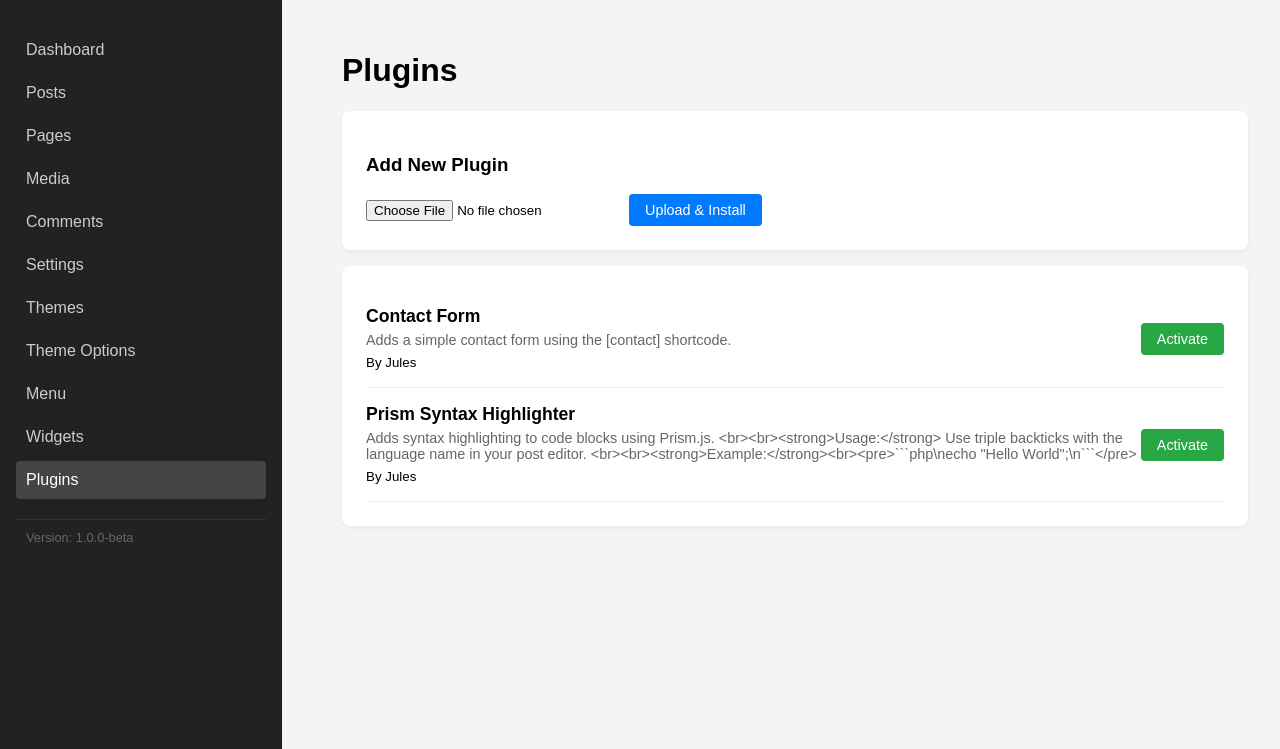
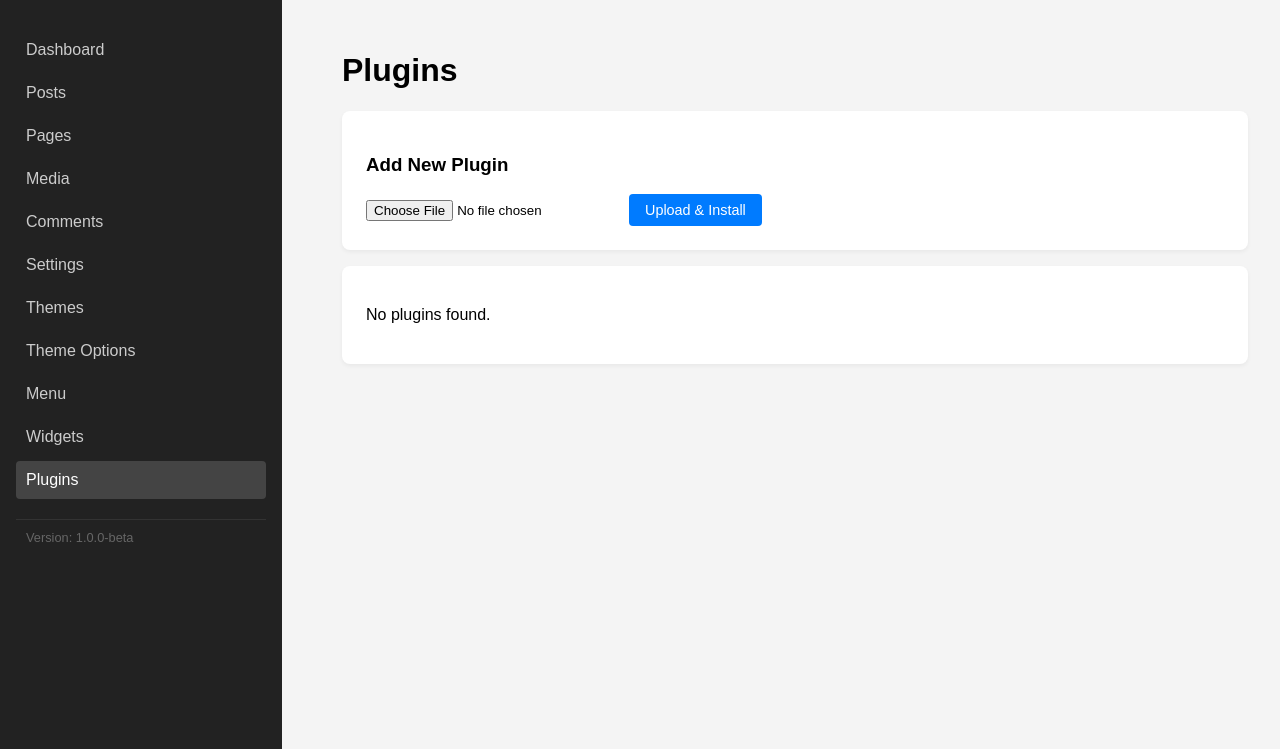
Before and after one commit to Anon011073/anon-blog, a PHP site: page /admin/plugins.php in a window 1280 px wide. Shown: the part 51-800 px from the top of the page. Run offline with PHP 8.4, Linux system fonts and the light colour scheme; the visitor is signed in with stand-in values (Sample User, id 1).

Commit message:
Build lightweight flat-file blogging CMS (AnonBlog)
- Implemented interactive installer and flat-file JSON storage.
- Developed WordPress-inspired admin panel with professional UI.
- Created robust plugin and theme architecture with ZIP upload support.
- Integrated Jodit Rich Text Editor and Prism syntax highlighting.
- Built-in multi-user system (via plugin), backup/restore, and demo content import.
- Developed highly customizable default theme with light/dark mode and Google Fonts.
- Added premium-ready plugins for Caching, Image Gallery (with resizing), and Likes/Dislikes.
- Cleaned up development artifacts for a production-ready fresh install.

Co-authored-by: Anon011073 <209044464+Anon011073@users.noreply.github.com>

````diff
--- a/admin/plugins.php
+++ b/admin/plugins.php
@@ -180,6 +180,9 @@ $enabled_plugins = $config['enabled_plugins'] ?? [];
                             <h3><?php echo htmlspecialchars($data['name'] ?? $name); ?></h3>
                             <p><?php echo htmlspecialchars($data['description'] ?? ''); ?></p>
                             <small>By <?php echo htmlspecialchars($data['author'] ?? 'Unknown'); ?></small>
+                            <?php if ($is_enabled && isset($data['settings_url'])): ?>
+                                <br><a href="<?php echo $data['settings_url']; ?>" style="font-size: 0.8rem; color: #007bff;">Settings</a>
+                            <?php endif; ?>
                             <?php if ($is_enabled && $name === 'anon-users'): ?>
                                 <br><a href="../plugins/anon-users/admin/manage.php" style="font-size: 0.8rem; color: #007bff;">Manage Users & News</a>
                             <?php endif; ?>
--- a/plugins/contact/plugin.php
+++ /dev/null
@@ -1,38 +0,0 @@
-<?php
-return [
-    'name' => 'Contact Form',
-    'description' => 'Adds a simple contact form using the [contact] shortcode.',
-    'version' => '1.0',
-    'author' => 'Jules',
-    'hooks' => [
-        'render_content' => function($content) {
-            if (strpos($content, '[contact]') !== false) {
-                $form = '
-                <div class="contact-form-plugin">
-                    <form method="POST" action="">
-                        <div style="margin-bottom: 15px;">
-                            <label style="display:block;margin-bottom:5px;">Name</label>
-                            <input type="text" name="contact_name" required style="width:100%;padding:10px;border:1px solid #ccc;border-radius:4px;">
-                        </div>
-                        <div style="margin-bottom: 15px;">
-                            <label style="display:block;margin-bottom:5px;">Email</label>
-                            <input type="email" name="contact_email" required style="width:100%;padding:10px;border:1px solid #ccc;border-radius:4px;">
-                        </div>
-                        <div style="margin-bottom: 15px;">
-                            <label style="display:block;margin-bottom:5px;">Message</label>
-                            <textarea name="contact_message" required style="width:100%;padding:10px;border:1px solid #ccc;border-radius:4px;height:150px;"></textarea>
-                        </div>
-                        <button type="submit" class="btn btn-primary">Send Message</button>
-                    </form>
-                </div>';
-
-                if (isset($_SERVER['REQUEST_METHOD']) && $_SERVER['REQUEST_METHOD'] === 'POST' && isset($_POST['contact_message'])) {
-                    $form = '<div style="background:#dff0d8;color:#3c763d;padding:15px;border-radius:4px;margin-bottom:20px;">Thank you! Your message has been sent. (Simulation)</div>' . $form;
-                }
-
-                return str_replace('[contact]', $form, $content);
-            }
-            return $content;
-        }
-    ]
-];
--- a/plugins/prism/plugin.php
+++ /dev/null
@@ -1,45 +0,0 @@
-<?php
-return [
-    'name' => 'Prism Syntax Highlighter',
-    'description' => 'Adds syntax highlighting to code blocks using Prism.js. <br><br><strong>Usage:</strong> Use triple backticks with the language name in your post editor. <br><br><strong>Example:</strong><br><pre>```php\necho "Hello World";\n```</pre>',
-    'version' => '1.4',
-    'author' => 'Jules',
-    'assets' => [
-        'css' => [
-            'https://cdnjs.cloudflare.com/ajax/libs/prism/1.29.0/themes/prism-tomorrow.min.css'
-        ],
-        'js' => [
-            'https://cdnjs.cloudflare.com/ajax/libs/prism/1.29.0/prism.min.js',
-            'https://cdnjs.cloudflare.com/ajax/libs/prism/1.29.0/plugins/autoloader/prism-autoloader.min.js'
-        ]
-    ],
-    'hooks' => [
-        'render_content' => function($content) {
-            // Match potential <pre> wrappers with optional classes, containing backticks
-            // Using &lt; and &gt; because Jodit/Markdown parser might have escaped them
-            $pattern = '/(?:&lt;pre(?:\s+class=["\'](.*?)["\'])?&gt;)?\s*```([a-zA-Z0-9]*)\n?(.*?)\n?```\s*(?:&lt;\/pre&gt;)?/s';
-
-            $content = preg_replace_callback($pattern, function($matches) {
-                $pre_class = $matches[1] ?? '';
-                $md_lang = $matches[2] ?? '';
-                $code = $matches[3];
-
-                $lang = 'plain';
-                if ($md_lang) {
-                    $lang = $md_lang;
-                } elseif ($pre_class && preg_match('/language-([a-zA-Z0-9]+)/', $pre_class, $m)) {
-                    $lang = $m[1];
-                }
-
-                // Clean up Jodit artifacts inside code
-                $code = str_replace(['<br>', '<br />', '&nbsp;'], ["\n", "\n", ' '], $code);
-                $code = strip_tags($code);
-                $code = htmlspecialchars_decode($code);
-
-                return '<pre><code class="language-'.$lang.'">'.htmlspecialchars($code).'</code></pre>';
-            }, $content);
-
-            return $content;
-        }
-    ]
-];
````
Also changed, not shown: app/posts.php (+18 -2 lines), themes/starter/footer.php (+6 -4 lines), themes/starter/header.php (+4 -4 lines), README.md, 8 other files.
